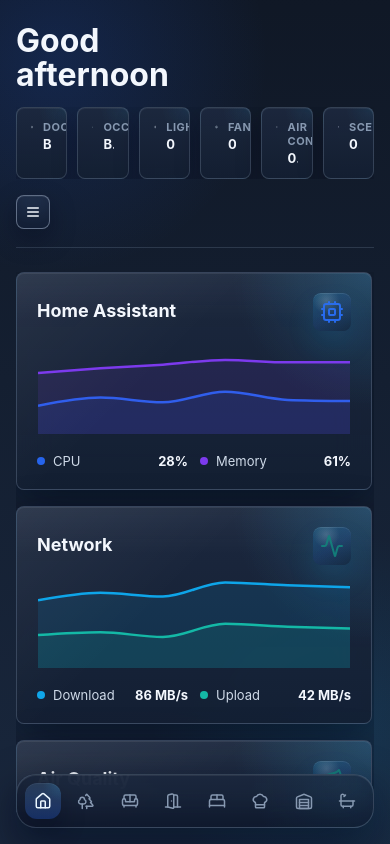
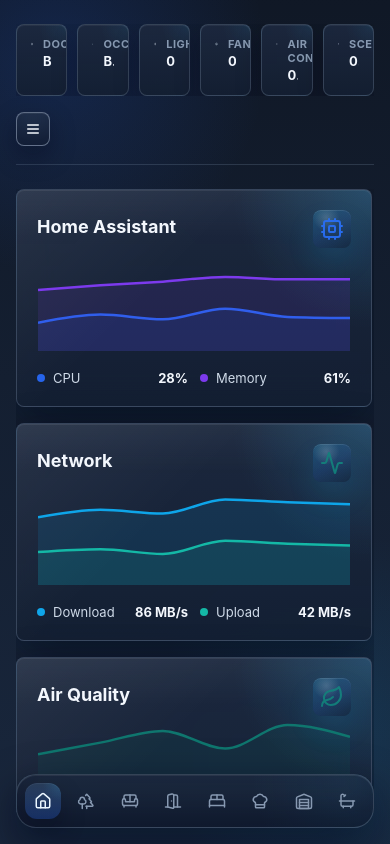
Before and after one commit to Nishen-Peiris/ha-dashboard, a React (Vite) app: page / in a window 390 px wide. Built offline with nearby package versions, Linux system fonts and the light colour scheme.

Commit message:
Remove dashboard greeting header

```diff
--- a/src/components/DashboardHeader.jsx
+++ b/src/components/DashboardHeader.jsx
@@ -31,15 +31,6 @@ const SCENE_ENTITY_IDS = [
   'input_boolean.play_time',
   'input_boolean.movie_time',
 ]
-
-function getWelcomeMessage() {
-  const hour = new Date().getHours()
-
-  if (hour < 12) return 'Good morning'
-  if (hour < 17) return 'Good afternoon'
-  if (hour < 21) return 'Good evening'
-  return 'Good night'
-}
 
 function joinNatural(items) {
   if (!items.length) return ''
@@ -152,10 +143,6 @@ export default function DashboardHeader({
   return (
     <div className="header">
       <div className="header-main">
-        <div className="header-copy">
-          <div className="title">{getWelcomeMessage()}</div>
-        </div>
-
         <div className="header-chip-row">
           <button className="header-chip header-chip-button" onClick={openActivity} type="button">
             <DoorOpen size={14} />
--- a/src/styles.css
+++ b/src/styles.css
@@ -903,31 +903,6 @@ body{
   gap:16px;
 }
 
-.header-copy{
-  min-width:0;
-  flex:0 1 auto;
-  max-width:180px;
-  display:flex;
-  align-items:center;
-  gap:12px;
-}
-
-.title{
-  font-size:34px;
-  font-weight:700;
-  letter-spacing:0;
-  color:var(--text-primary);
-  line-height:1.05;
-}
-
-.subtitle{
-  color:var(--text-muted);
-  margin-top:8px;
-  font-size:14px;
-  font-weight:600;
-  line-height:1.4;
-}
-
 .header-title-actions{
   position:relative;
   display:flex;
@@ -2132,10 +2107,6 @@ body{
     flex-direction:column;
   }
 
-  .header-copy{
-    width:100%;
-  }
-
   .header-chip-row{
     width:100%;
     justify-content:center;
@@ -2185,10 +2156,6 @@ body{
     width:100%;
   }
 
-  .title{
-    font-size:32px;
-  }
-
   .home-shell{
     gap:18px;
   }
```
